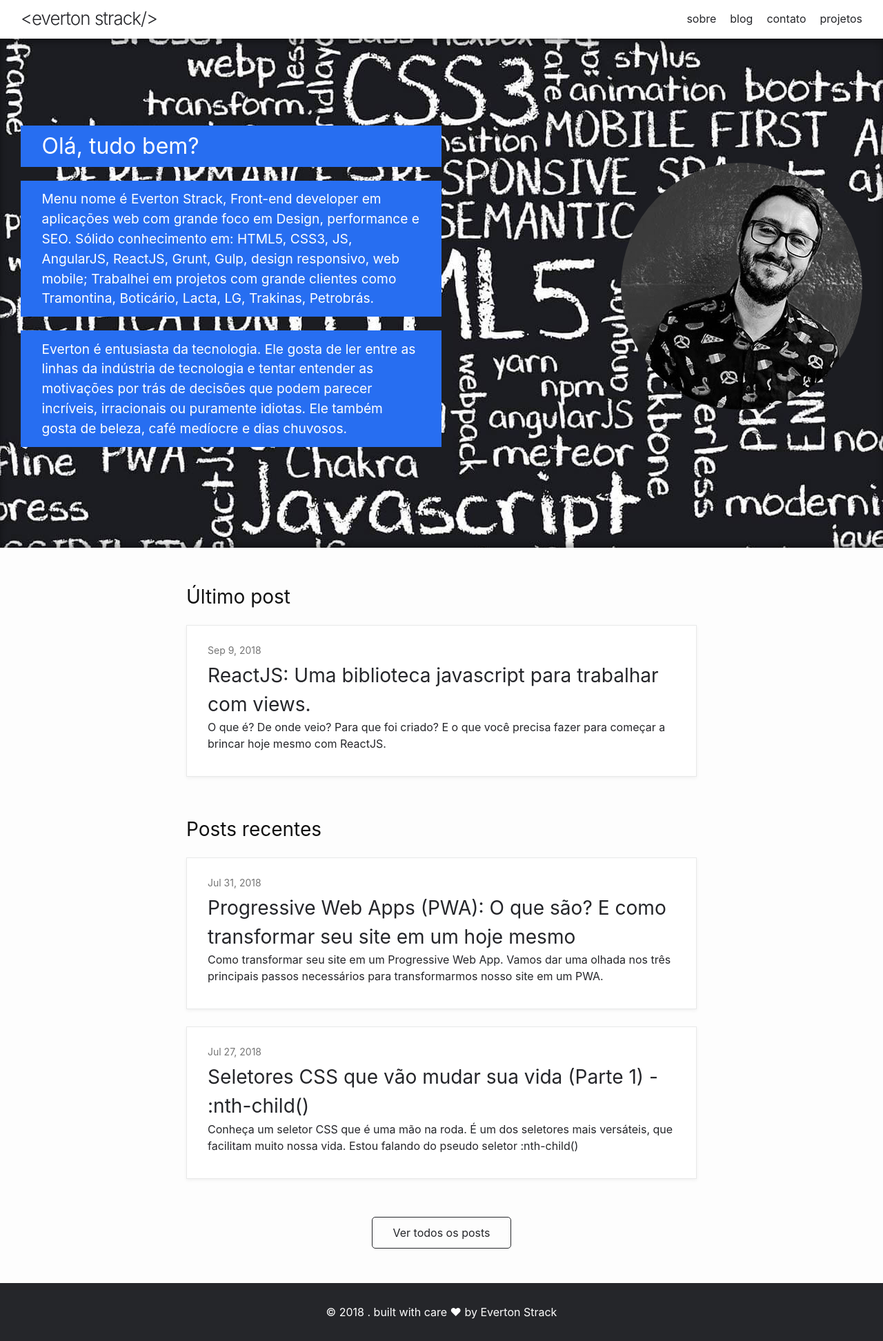
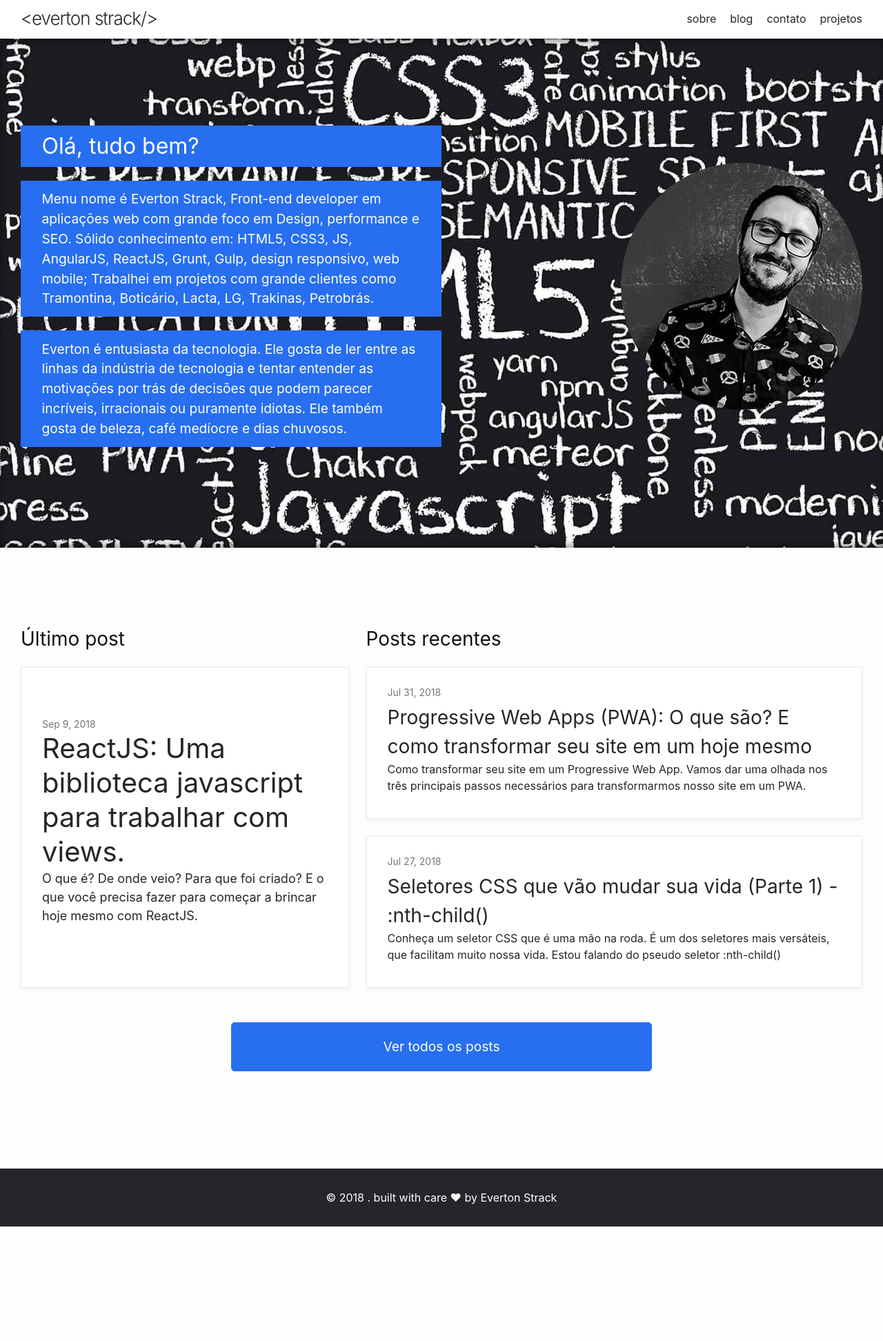
Before and after one commit to evertonstrack/blog.evertonstrack.com.br, a Jekyll site: the page built from index.md, in a window 1280 px wide. Shown: the whole page at 69% size. Built offline with Jekyll 4.4.1, drawn with Linux system fonts in a browser that asks for light colours; after the commit the page ends 1778 px from its top, so only the background shows below that.

Commit message:
New blocked post in home

```diff
--- a/_layouts/home.html
+++ b/_layouts/home.html
@@ -29,13 +29,15 @@ layout: default
 <!-- posts -->
 <section class="section section-full home-posts">
   <div class="wrap">
-    {%- if page.title -%}
+    <!-- {%- if page.title -%}
       <h1 class="page-heading">{{ page.title }}</h1>
-    {%- endif -%}
+    {%- endif -%} -->
 
     {{ content }}
 
     {%- if site.posts.size > 0 -%}
+    <div class="post-list-container">
+      <div class="last-post">
         <h2 class="post-list-heading">{{ page.list_title | default: "Último post" }}</h2>
         <div class="post-list">
           {%- for post in site.posts limit:1 -%}
@@ -57,7 +59,9 @@ layout: default
             </article>
           {%- endfor -%}
         </div>
+      </div>
 
+      <div class="latest-post">
         <h2 class="post-list-heading">{{ page.list_title | default: "Posts recentes" }}</h2>
         <div class="post-list">
           {%- for post in site.posts offset:1 limit:2 -%}
@@ -77,13 +81,16 @@ layout: default
           </article>
           {%- endfor -%}
         </div>
-
-      <p class="rss-subscribe" style="display: none;">subscribe <a href="{{ "/feed.xml" | relative_url }}">via RSS</a></p>
+      </div>
+    </div>
     {%- endif -%}
 
-    <div>
+    <div calss="action-button">
       <a class="button-link link-gray" href="/blog" title="Ver todos os posts">Ver todos os posts</a>
     </div>
   </div>
+
+  <p class="rss-subscribe" style="display: none;">subscribe <a href="{{ "/feed.xml" | relative_url }}">via RSS</a></p>
+
 </section>
 <!-- /posts -->
--- a/assets/styles/scss/pages/home.scss
+++ b/assets/styles/scss/pages/home.scss
@@ -89,20 +89,67 @@
     display: flex;
     justify-content: space-between;
     flex-direction: column;
-    max-width: 800px;
+    // max-width: 800px;
     width: auto;
   }
 
   .button-link{
     display: table;
-    padding: 10px 30px;
-    margin: 0 auto;
+    padding: 20px 30px;
+    margin: 20px auto 30px;
+    background-color: #276ef1;
+    border-color: #276ef1;
+    color: #FFF;
+    font-size: 1.2rem;
+    width: 100%;
+    text-align: center;
+    max-width: 50%;
+  }
+
+  .post-list-container{
+    display: flex;
+  }
+
+  .last-post{
+    width: 40%;
+    padding-right: 12.5px;
+    display: flex;
+    flex-direction: column;
+
+    .post-list{
+      flex: 1;
+
+      .post-item,
+      .post-link{
+        height: 100%;
+      }
+
+      .post-link{
+        display: flex;
+        flex-direction: column;
+        justify-content: center;
+
+        h3{
+          font-size: 2.5rem;
+          line-height: 125%;
+        }
+
+        p{
+          font-size: 18px;
+        }
+      }
+    }
+  }
+
+  .latest-post{
+    width: 60%;
+    padding-left: 12.5px;
   }
 }
 /* end/ home-posts */
 
 
-/* tablet */
+/* tablet only */
 @media screen and (min-width: 641px) and (max-width: 900px) {
 
   .greetings{
@@ -125,6 +172,26 @@
       img{
         width: 100%;
       }
+    }
+  }
+}
+
+/* tablet */
+@media screen and (max-width: 767px) {
+  .home-posts{
+
+    .post-list-container{
+      flex-direction: column;
+    }
+
+    .last-post {
+      width: 100%;
+      padding-right: 0;
+    }
+
+    .latest-post {
+      width: 100%;
+      padding-left: 0;
     }
   }
 }
@@ -152,6 +219,7 @@
 
       h2{
         font-size: 2rem;
+        text-align: center;
       }
 
       p{
@@ -160,7 +228,18 @@
     }
 
     .greetings__image{
-      display: none;
+      width: 70%;
+      margin: 0 auto 10px;
+
+      img{
+        width: 100%;
+      }
+    }
+  }
+
+  .home-posts{
+    .button-link{
+      max-width: 100%;
     }
   }
 }
```
Also changed, not shown: _includes/styles/home.css. Lines whose indentation alone changed are shown as unchanged.
